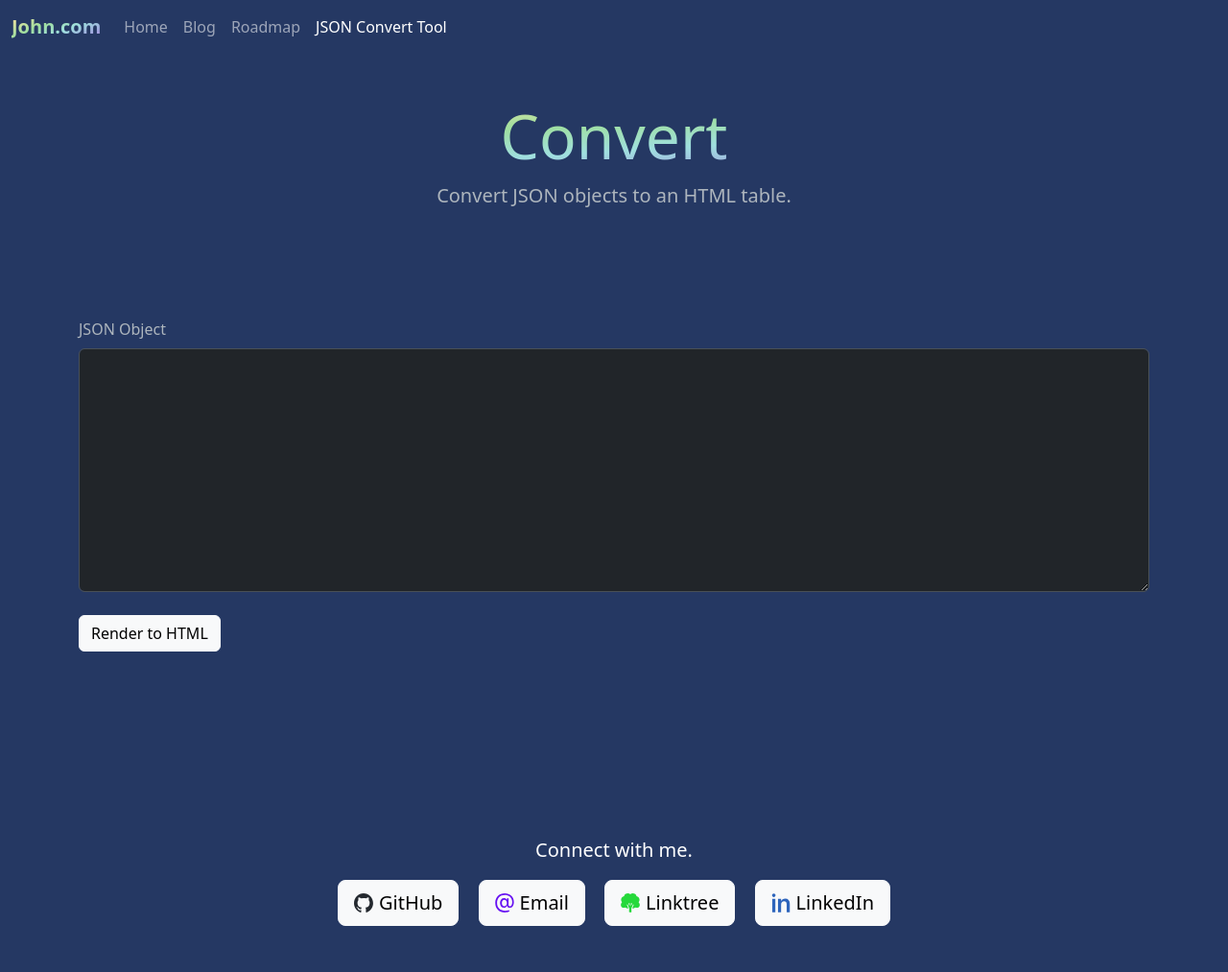
After one commit to jharrisong830/jhg_app, a Python web app: template api/templates/pages/convert.html in a window 1280 px wide. The commit adds this page. Shown: the whole page at 96% size. Run offline with Jinja, Linux system fonts and the light colour scheme; the template is opened without the code that fills it, so the values that code supplies are empty.

Commit message:
added json to html converter tool!

```diff
--- a/api/templates/pages/blog.html
+++ b/api/templates/pages/blog.html
@@ -13,6 +13,7 @@
         <a class="nav-link" href="/">Home</a>
         <a class="nav-link active" href="#">Blog</a>
         <a class="nav-link" href="/roadmap">Roadmap</a>
+        <a class="nav-link" href="/convert">JSON Convert Tool</a>
       </div>
     </div>
   </div>
--- /dev/null
+++ b/api/templates/pages/convert.html
@@ -0,0 +1,62 @@
+{% extends "base.html" %}
+
+{% block content %}
+
+<nav class="navbar sticky-top navbar-expand-md" data-bs-theme="dark" style="background-color: #253863">
+    <div class="container-fluid">
+        <a class="navbar-brand fw-bold technicolor" href="/">John.com</a>
+        <button class="navbar-toggler" type="button" data-bs-toggle="collapse" data-bs-target="#navbarNav">
+            <span class="navbar-toggler-icon"></span>
+        </button>
+        <div class="collapse navbar-collapse" id="navbarNav">
+            <div class="navbar-nav">
+                <a class="nav-link" href="/">Home</a>
+                <a class="nav-link" href="/blog">Blog</a>
+                <a class="nav-link" href="/roadmap">Roadmap</a>
+                <a class="nav-link active" href="#">JSON Convert Tool</a>
+            </div>
+        </div>
+    </div>
+</nav>
+
+<div class="px-4 py-5 text-center">
+    <h1 class="display-3 text-body-emphasis technicolor">Convert</h1>
+    <p class="lead">Convert JSON objects to an HTML table.</p>
+</div>
+
+<div class="container py-5">
+    <form action="{{ url_for('convert') }}" method="POST">
+        <label for="jsonInp" class="form-label">JSON Object</label>
+        <textarea rows=10 class="form-control" name="jsonInp" id="jsonInp"></textarea>
+        <button type="submit" class="btn btn-light my-4">Render to HTML</button>
+    </form>
+</div>
+
+<div class="container py-5">
+    {{ tableCells | safe }}
+</div>
+
+
+<div class="container text-center pt-4 pb-5">
+    <p class="lead text-body-emphasis">Connect with me.</p>
+    <div class="container flex-row align-items-center">
+        <a href="https://github.com/jharrisong830" class="btn btn-light btn-lg icon-link mx-2 my-2 my-md-0">
+            <img class="bi" src="static/images/link_icons/github-mark.svg">
+            GitHub
+        </a>
+        <a href="mailto:johngraham830@icloud.com" class="btn btn-light btn-lg icon-link mx-2 my-2 my-md-0">
+            <img class="bi" src="static/images/link_icons/at.svg">
+            Email
+        </a>
+        <a href="https://linktr.ee/jharrisong830" class="btn btn-light btn-lg icon-link mx-2 my-2 my-md-0">
+            <img class="bi" src="static/images/link_icons/tree.svg">
+            Linktree
+        </a>
+        <a href="https://linkedin.com/in/johngraham830" class="btn btn-light btn-lg icon-link mx-2 my-2 my-md-0">
+            <img class="bi" src="static/images/link_icons/in.svg">
+            LinkedIn
+        </a>
+    </div>
+</div>
+
+{% endblock %}
--- a/api/templates/pages/home.html
+++ b/api/templates/pages/home.html
@@ -13,6 +13,7 @@
         <a class="nav-link active" href="#">Home</a>
         <a class="nav-link" href="/blog">Blog</a>
         <a class="nav-link" href="/roadmap">Roadmap</a>
+        <a class="nav-link" href="/convert">JSON Convert Tool</a>
       </div>
     </div>
   </div>
--- a/api/templates/pages/privacy.html
+++ b/api/templates/pages/privacy.html
@@ -13,6 +13,7 @@
         <a class="nav-link" href="/">Home</a>
         <a class="nav-link" href="/blog">Blog</a>
         <a class="nav-link" href="/roadmap">Roadmap</a>
+        <a class="nav-link" href="/convert">JSON Convert Tool</a>
       </div>
     </div>
   </div>
--- a/api/templates/pages/roadmap.html
+++ b/api/templates/pages/roadmap.html
@@ -13,6 +13,7 @@
         <a class="nav-link" href="/">Home</a>
         <a class="nav-link" href="/blog">Blog</a>
         <a class="nav-link active" href="#">Roadmap</a>
+        <a class="nav-link" href="/convert">JSON Convert Tool</a>
       </div>
     </div>
   </div>
--- a/api/templates/post.html
+++ b/api/templates/post.html
@@ -13,6 +13,7 @@
         <a class="nav-link" href="/">Home</a>
         <a class="nav-link" href="/blog">Blog</a>
         <a class="nav-link" href="/roadmap">Roadmap</a>
+        <a class="nav-link" href="/convert">JSON Convert Tool</a>
       </div>
     </div>
   </div>
--- a/requirements.txt
+++ b/requirements.txt
@@ -1,2 +1 @@
 Flask>=2.3.2
-requests>=2.31.0
```
Also changed, not shown: api/index.py (+31 -1 lines).
